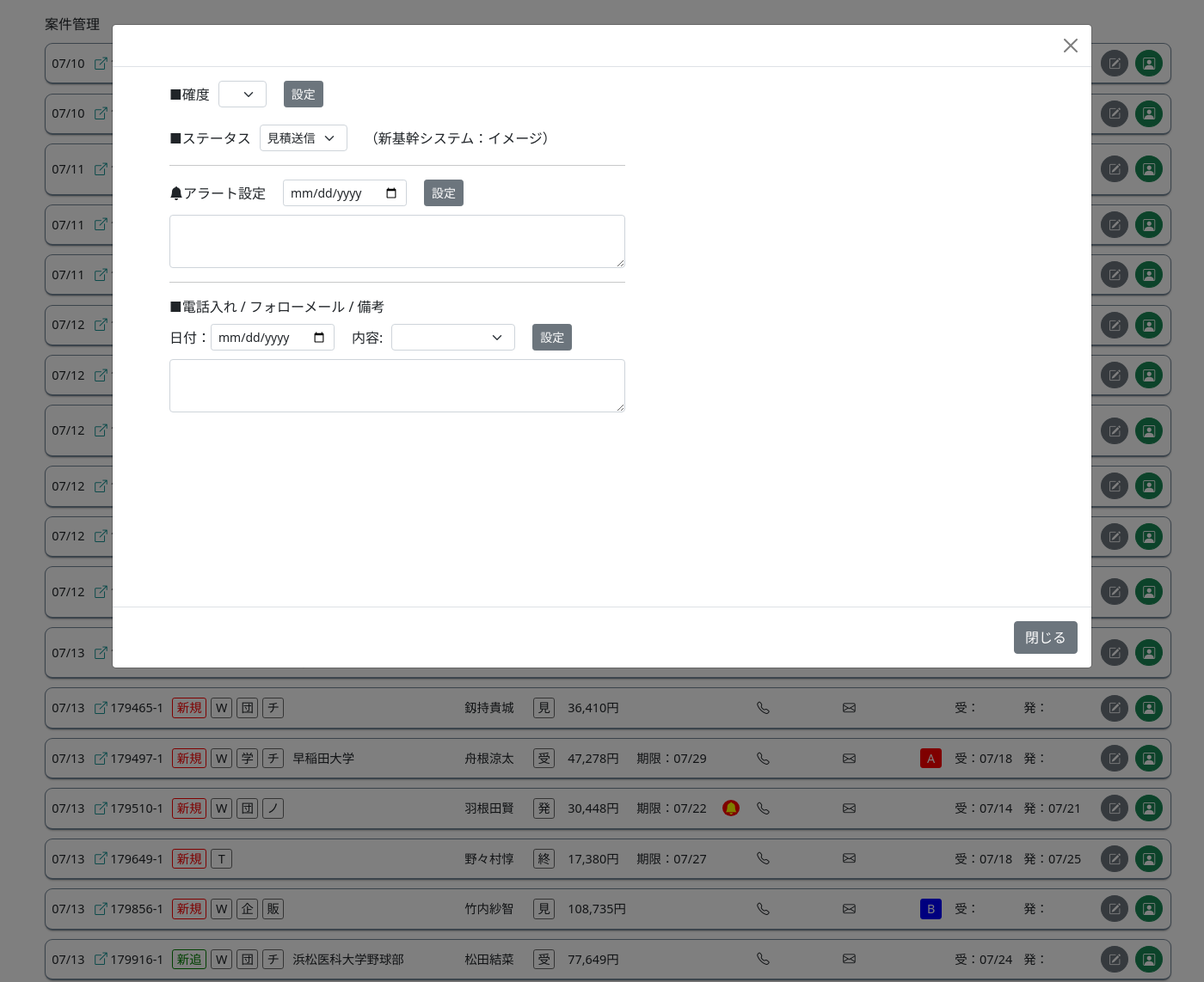
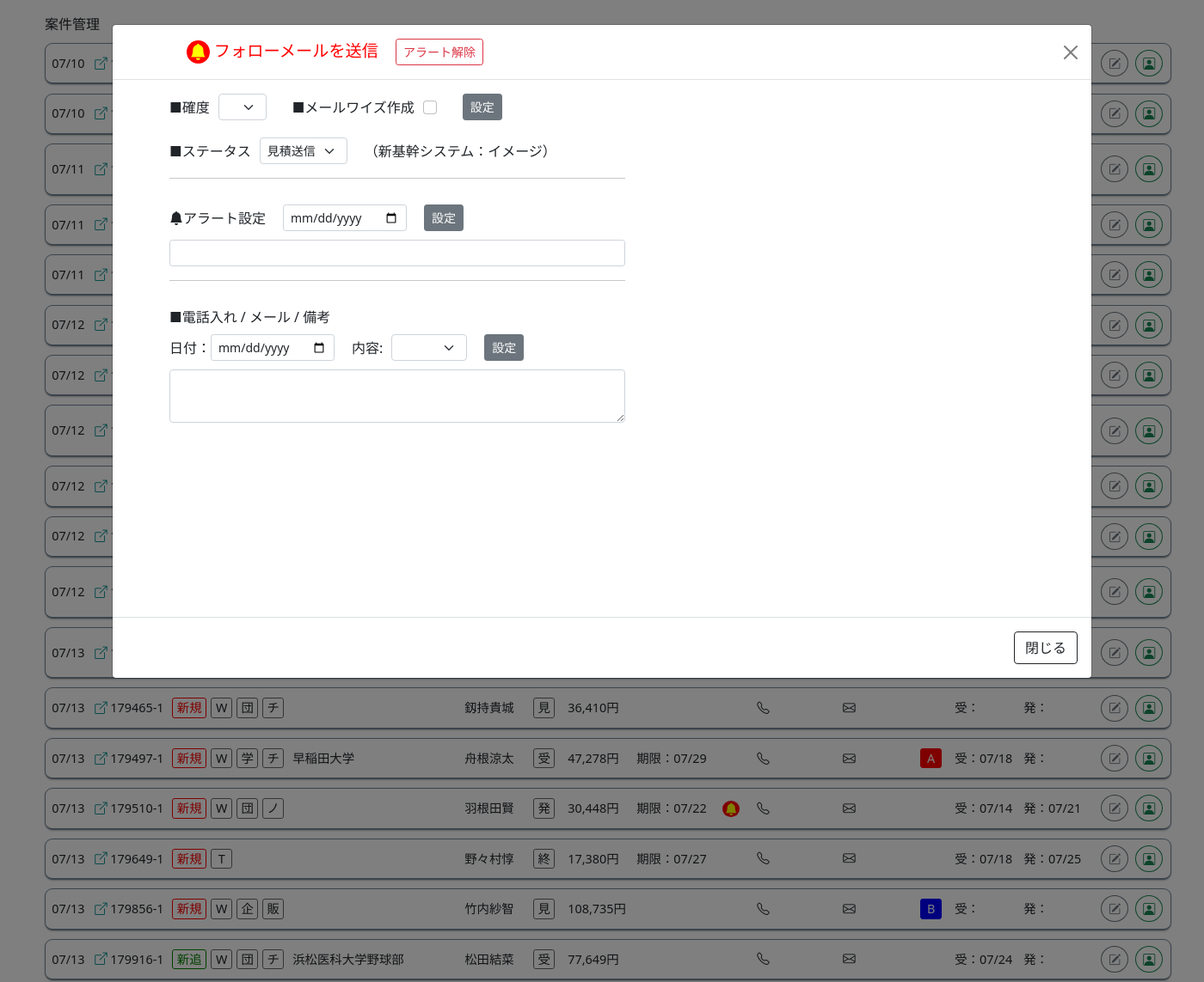
Before and after one commit to p1-kawamura/sfa_crm, a Django app: page / in a window 1400 px wide, after a click that opens the changed part. Shown: the whole page at 86% size. Run offline with Django 4.2, Linux system fonts and the light colour scheme; data comes from the database, SQL or seed files in the repository; both versions use the stored data as it was after the commit.

Commit message:
desk2331

```diff
--- a/sfa_crm/crm/static/main.css
+++ b/sfa_crm/crm/static/main.css
@@ -79,6 +79,7 @@
     color: yellow;
     padding: 0 0.2em;
     text-align: center;
+    vertical-align: middle;
 }
 .order {
     background-color:white;
@@ -128,5 +129,5 @@
 }
 .modal_action {
     border-bottom: dotted 1px #646565;
-    margin: 1em 0.5em;
+    margin: 0.7em 0.2em;
 }
--- a/sfa_crm/sfa/templates/sfa/index.html
+++ b/sfa_crm/sfa/templates/sfa/index.html
@@ -28,6 +28,7 @@
     <div class="container mt-3 mb-5">
         <div style="margin: 0 auto; width: 1310px;">
             案件管理
+
             {% for i in list %}
             <div class="flex sfa_main" style="font-size: 0.9em;">
 
@@ -90,12 +91,12 @@
                 <div style="width: 80px;">受：{{i.juchu}}</div>
                 <div style="width: 90px;">発：{{i.hassou}}</div>
                 <div style="width: 40px;" id="{{i.mitsu_id}}" name="sfa_list">
-                    <button type="button" class="btn btn-secondary btn-sm" style="border-radius: 50%;" data-bs-toggle="modal" data-bs-target="#modal_est">
+                    <button type="button" class="btn btn-outline-secondary btn-sm" style="border-radius: 50%;" data-bs-toggle="modal" data-bs-target="#modal_est">
                         <i class="bi bi-pencil-square"></i>
                     </button>
                 </div>
                 <div style="width: 30px;" id="{{i.cus_id}}" name="crm_list">
-                    <button type="button" class="btn btn-success btn-sm" style="border-radius: 50%;">
+                    <button type="button" class="btn btn-outline-success btn-sm" style="border-radius: 50%;">
                         <i class="bi bi-person-square"></i>
                     </button>
                 </div>
@@ -108,11 +109,20 @@
             <div class="modal fade" id="modal_est" tabindex="-1" role="dialog" aria-labelledby="exampleModalLabel" aria-hidden="true">
                 <div class="modal-dialog modal-xl" role="document">
                     <div class="modal-content">
+                        <!-- HEADER -->
                         <div class="modal-header">
-                            <h5 class="modal-title" id="exampleModalLabel" style="color: #008b8b;"></h5>
                             <div id="modal_mitsu_id" style="margin-left: 50px; display: none;"></div>
+                            <div><span id="exampleModalLabel" style="color: #008b8b; font-size: 1.3em; font-weight: bold;"></span></div>
+                            <div class="flex" id="modal_alert_show" style="margin-left: 70px;">
+                                <div style="font-size: 1.2em;">
+                                    <span class="bell"><i class="bi bi-bell-fill"></i></span>
+                                    <span style="color: red;">フォローメールを送信</span>
+                                </h4></div>
+                                <div style="margin-left: 20px;"><button class="btn btn-outline-danger btn-sm" id="modal_alert_clear">アラート解除</button></div>
+                            </div>
                             <button type="button" class="btn-close" data-bs-dismiss="modal" aria-label="Close" name="modal_btn_close"></button>
                         </div>
+                        <!-- BODY -->
                         <div class="modal-body">
                             <div class="flex2">
                                 <div id="modal_left"></div>
@@ -129,7 +139,9 @@
                                                     <option value="C">C</option>
                                                 </select>
                                             </div>
-                                            <div style="margin-left: 20px;"><button class="btn btn-secondary btn-sm" id="modal_btn_top">設定</button></div>
+                                            <div style="margin-left: 30px;">■メールワイズ作成</div>
+                                            <div style="margin-left: 10px;"><input class="form-check-input" type="checkbox" value="" id="modal_ms"></div>
+                                            <div style="margin-left: 30px;"><button class="btn btn-secondary btn-sm" id="modal_btn_top">設定</button></div>
                                         </div>
                                         <div class="flex" style="margin-top: 20px;">
                                             <div>■ステータス</div>
@@ -149,18 +161,18 @@
                                     </div>
                                     <hr>
                                     <!-- MID -->
-                                    <div>
+                                    <div style="margin-top: 30px;">
                                         <div class="flex">
                                             <div><i class="bi bi-bell-fill"></i>アラート設定</div>
                                             <div style="margin-left: 20px;"><input class="form-control form-control-sm" type="date"></div>
-                                            <div style="margin-left: 20px;"><button class="btn btn-secondary btn-sm">設定</button></div>
+                                            <div style="margin-left: 20px;"><button class="btn btn-secondary btn-sm" id="modal_btn_mid">設定</button></div>
                                         </div>
-                                        <div style="margin-top: 10px;"><textarea class="form-control" rows="2"></textarea></div>
+                                        <div style="margin-top: 10px;"><input class="form-control form-control-sm" type="text" id="modal_mid_text"></div>
                                     </div>
                                     <hr>
                                     <!-- BOT -->
-                                    <div>
-                                        <div>■電話入れ / フォローメール / 備考</div>
+                                    <div style="margin-top: 30px;">
+                                        <div>■電話入れ / メール / 備考</div>
                                         <div class="flex mt-2">
                                             <div>日付：</div>
                                             <div><input class="form-control form-control-sm" type="date" id="modal_bot_day"></div>
@@ -169,8 +181,8 @@
                                                 <select class="form-select form-select-sm" id="modal_bot_type">
                                                     <option value="0"></option>
                                                     <option value="1">TEL</option>
-                                                    <option value="2">フォローメール</option>
-                                                    <option value="3">メモ</option>
+                                                    <option value="2">メール</option>
+                                                    <option value="3">備考</option>
                                                 </select>
                                             </div>
                                             <div id="modal_tel_hyouji" style="display: none;">
@@ -188,7 +200,7 @@
                             </div>
                         </div>
                         <div class="modal-footer">
-                            <button type="button" class="btn btn-secondary" data-bs-dismiss="modal" aria-label="Close" name="modal_btn_close">閉じる</button>
+                            <button type="button" class="btn btn-outline-dark" data-bs-dismiss="modal" aria-label="Close" name="modal_btn_close">閉じる</button>
                         </div>
                     </div>
                 </div>
```
Also changed, not shown: sfa_crm/db.sqlite3.
